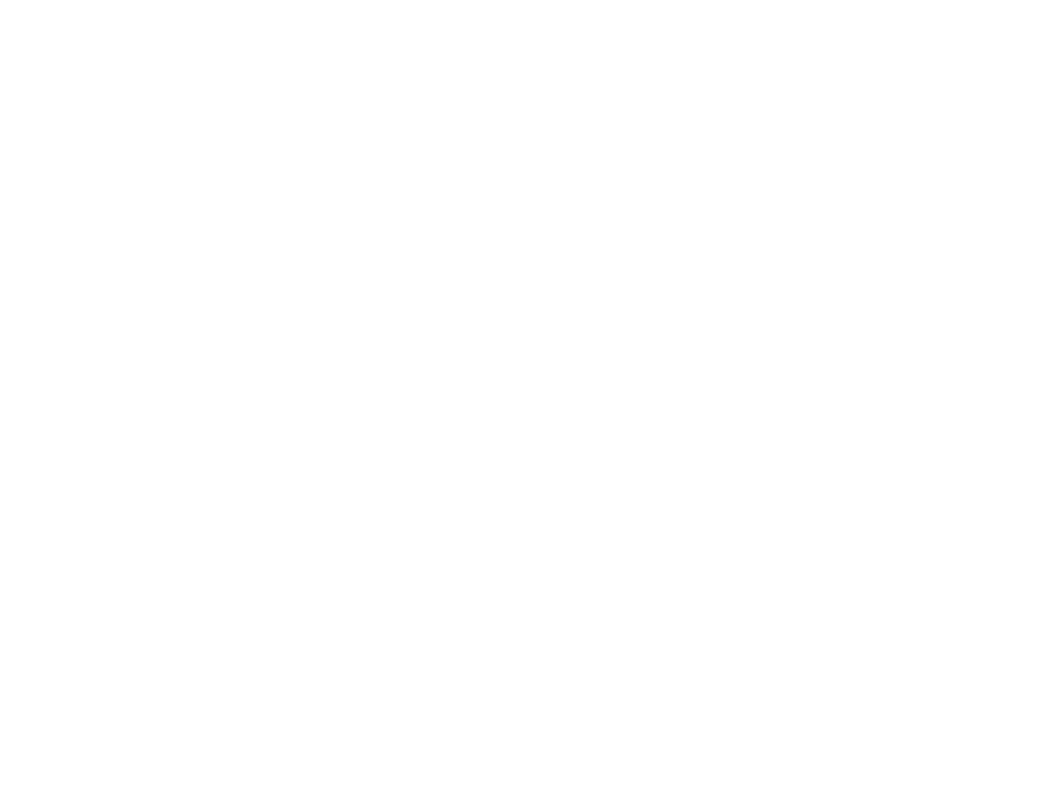
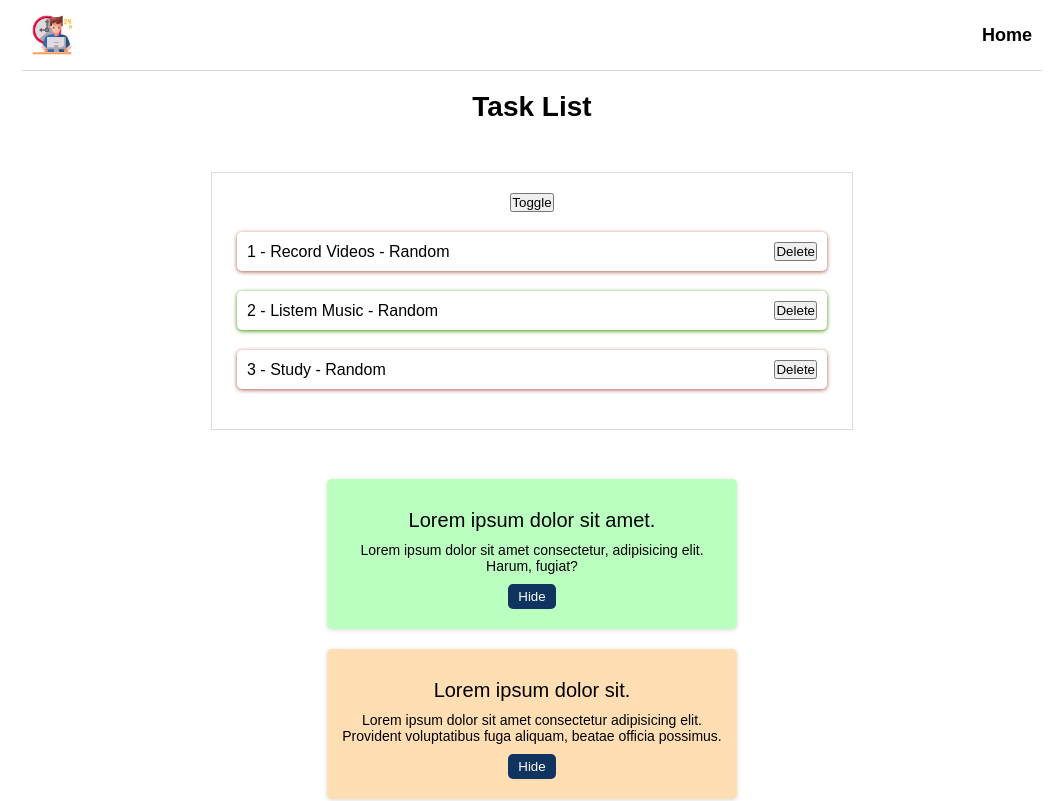
Before and after one commit to kushal1997/react_style, a React (Create React App) app: page / in a window 1280 px wide. Shown: the top 801 px of the page, without its empty margins (108-1171 px from the left). Built offline with nearby package versions, Linux system fonts and the light colour scheme.

Commit message:
added some from previous project

```diff
--- a/src/App.css
+++ b/src/App.css
@@ -1,38 +1,95 @@
-.App {
+.App{
   text-align: center;
 }
-
-.App-logo {
-  height: 40vmin;
-  pointer-events: none;
+a{
+  text-decoration: none;
+  color: #000000;
 }
-
-@media (prefers-reduced-motion: no-preference) {
-  .App-logo {
-    animation: App-logo-spin infinite 20s linear;
-  }
+h1{
+  font-size: 28px;
+  text-align: center;
+  margin: 20px;
 }
-
-.App-header {
-  background-color: #282c34;
-  min-height: 100vh;
+header {
   display: flex;
-  flex-direction: column;
+  justify-content: space-between;
   align-items: center;
-  justify-content: center;
-  font-size: calc(10px + 2vmin);
-  color: white;
+  height: 50px;
+  align-items: center;
+  max-width: 1000px;
+  margin: auto;
+  border-bottom: 1px solid #d7d7d7;
+  font-size: 18px;
+  padding: 0px 10px;
 }
-
-.App-link {
-  color: #61dafb;
+img{
+  max-width: 40px;
 }
-
-@keyframes App-logo-spin {
-  from {
-    transform: rotate(0deg);
-  }
-  to {
-    transform: rotate(360deg);
-  }
+ul{
+  max-width: 600px;
+  margin: 50px auto;
+  padding: 20px;
+  box-shadow: rgba(0, 0, 0, 0.02) 0px 1px 3px 0px, rgba(27, 31, 35, 0.15) 0px 0px 0px 1px;
 }
+li{
+  font: 16px;
+  list-style: none;
+  margin: 20px 5px;
+  box-shadow: rgba(0, 0, 0, 0.16) 0px 1px 4px;
+  border-radius: 5px;
+  padding: 10px;
+  display: flex;
+  justify-content: space-between;
+  align-items: center;
+}
+li.completed{
+  box-shadow: rgb(62, 150, 0) 0px 1px 4px;
+}
+li.incomplete{
+  box-shadow: rgba(135, 20, 0, 0.689) 0px 1px 4px;
+}
+button.delete{
+  border: 0px;
+  border-radius: 5px;
+  background-color: #be3434;
+  color: #FFFFFF;
+  padding: 5px 10px;
+  cursor: pointer;
+}
+button.trigger{
+  border: 0px;
+  border-radius: 5px;
+  background-color: #0F3460;
+  color: #FFFFFF;
+  padding: 5px 10px;
+  cursor: pointer;
+}
+.box{
+  width: 400px;
+  margin: 20px auto;
+  box-shadow: rgba(0, 0, 0, 0.16) 0px 1px 4px;
+  padding: 20px 5px;
+  border: 0px;
+  border-radius: 5px;
+}
+.box.success{
+  background-color: #baffbf;
+}
+.box.alert{
+  background-color: #ffb4b4;
+}
+.box.warning{
+  background-color: #FFDEB4;
+}
+.box p{
+  margin: 10px;
+}
+.box p.title{
+  font-size: 20px;
+}
+.box p.description{
+  font-size: 14px;
+}
+.hidden{
+  display: none;
+}
--- a/src/App.js
+++ b/src/App.js
@@ -1,12 +1,16 @@
-
+import { Task } from './components/Task';
+import { Header } from './components/Header';
 import './App.css';
 
-function App() {
+function App(){
+  const info="Random";
+
   return (
     <div className="App">
+        <Header/>
+        <Task info={info}/>
 
     </div>
   );
 }
-
 export default App;
--- /dev/null
+++ b/src/components/BoxCard.js
@@ -0,0 +1,14 @@
+import { useState } from "react"
+
+export const BoxCard = ({result,children}) => {
+    const [show,setShow]=useState(true);
+  return (
+    <div className={show ? "" : "hidden"}>
+        <div className={`box ${result}`}>
+            {children}
+            <button onClick={() => setShow(!show)} className="trigger">Hide</button>
+        </div>
+
+    </div>
+  )
+}
--- /dev/null
+++ b/src/components/Header.js
@@ -0,0 +1,12 @@
+import Logo from "../assets/working.png"
+import "../components/header.css"
+export const Header = () => {
+  return (
+    <>
+        <header>
+            <img className="logo" src={Logo} alt="" />
+            <a href="/">Home</a>
+        </header>
+    </>
+  )
+}
--- /dev/null
+++ b/src/components/Task.js
@@ -0,0 +1,45 @@
+import { useState } from "react";
+import { TaskCard } from "./TaskCard";
+import { BoxCard } from "./BoxCard";
+
+export const Task = ({info}) => {
+    const [tasks,setTasks]=useState([
+        {id: 1, name:"Record Videos", completed:false },
+        {id: 2, name:"Listem Music", completed:true},
+        {id: 3, name:"Study", completed:false}
+      ]);
+    const [show,setShow]=useState(true);
+
+    function handleDelete(id){
+    setTasks(tasks.filter(task => id!== task.id));
+
+      }
+
+  return (
+    <>
+        <h1>Task List</h1>
+        <ul>
+        <button onClick={()=> setShow(!show)}>Toggle</button>
+        {
+          show && tasks.map((task) =>(
+            <TaskCard info={info} key={ task.id} task={task} handleDelete={handleDelete}/>
+          ))
+        }
+
+        </ul>
+        <BoxCard result="success">
+            <p className="title">Lorem ipsum dolor sit amet.</p>
+            <p className="description">Lorem ipsum dolor sit amet consectetur, adipisicing elit. Harum, fugiat?</p>
+        </BoxCard>
+        <BoxCard result="warning">
+            <p className="title">Lorem ipsum dolor sit.</p>
+            <p className="description">Lorem ipsum dolor sit amet consectetur adipisicing elit. Provident voluptatibus fuga aliquam, beatae officia possimus.</p>
+        </BoxCard>
+        <BoxCard result="alert">
+        <p className="title">Lorem, ipsum dolor.</p>
+            <p className="description">Lorem ipsum dolor, sit amet consectetur adipisicing elit. Laborum omnis atque quos neque et. Dignissimos quae itaque voluptatibus doloribus vero?</p>
+            <p>Lorem ipsum dolor sit amet consectetur adipisicing elit. Repellendus, natus repellat illum repudiandae rem quia dignissimos ut dolore consectetur provident eaque ducimus cupiditate nemo numquam?</p>
+        </BoxCard>
+    </>
+  )
+}
--- /dev/null
+++ b/src/components/TaskCard.js
@@ -0,0 +1,12 @@
+
+export const TaskCard = ({task,handleDelete,info}) => {
+
+  return (
+    <>
+        <li className={ task.completed? "completed":"incomplete"}>
+              <span>{ task.id} - { task.name} - {info}</span>
+              <button onClick={()=> handleDelete( task.id)}>Delete</button>
+            </li>
+    </>
+  )
+}
--- /dev/null
+++ b/src/components/header.css
@@ -0,0 +1,20 @@
+.logo{
+    max-width: 40px;
+    display: flex;
+    align-items: center;
+}
+header{
+    background-color: #FFFFFF;
+    display: flex;
+    justify-content: space-between;
+    align-items: center;
+    min-height: 70px;
+    padding: 0px 20px;
+    border-bottom: 1px solid #0000001a;
+}
+a{
+    margin-left: 10px;
+    font-size: 18px;
+    font-weight: 600;
+    color: #393E46;
+}
--- a/src/index.css
+++ b/src/index.css
@@ -1,13 +1,6 @@
-body {
-  margin: 0;
-  font-family: -apple-system, BlinkMacSystemFont, 'Segoe UI', 'Roboto', 'Oxygen',
-    'Ubuntu', 'Cantarell', 'Fira Sans', 'Droid Sans', 'Helvetica Neue',
-    sans-serif;
-  -webkit-font-smoothing: antialiased;
-  -moz-osx-font-smoothing: grayscale;
+*{
+  font-family: Arial, Helvetica, sans-serif;
+  margin: 0px;
+  padding: 0px;
+
 }
-
-code {
-  font-family: source-code-pro, Menlo, Monaco, Consolas, 'Courier New',
-    monospace;
-}
--- a/src/index.js
+++ b/src/index.js
@@ -2,6 +2,7 @@ import React from 'react';
 import ReactDOM from 'react-dom/client';
 import './index.css';
 import App from './App';
+
 const root = ReactDOM.createRoot(document.getElementById('root'));
 root.render(
   <React.StrictMode>
```
Also changed, not shown: src/assets/working.png (added).
